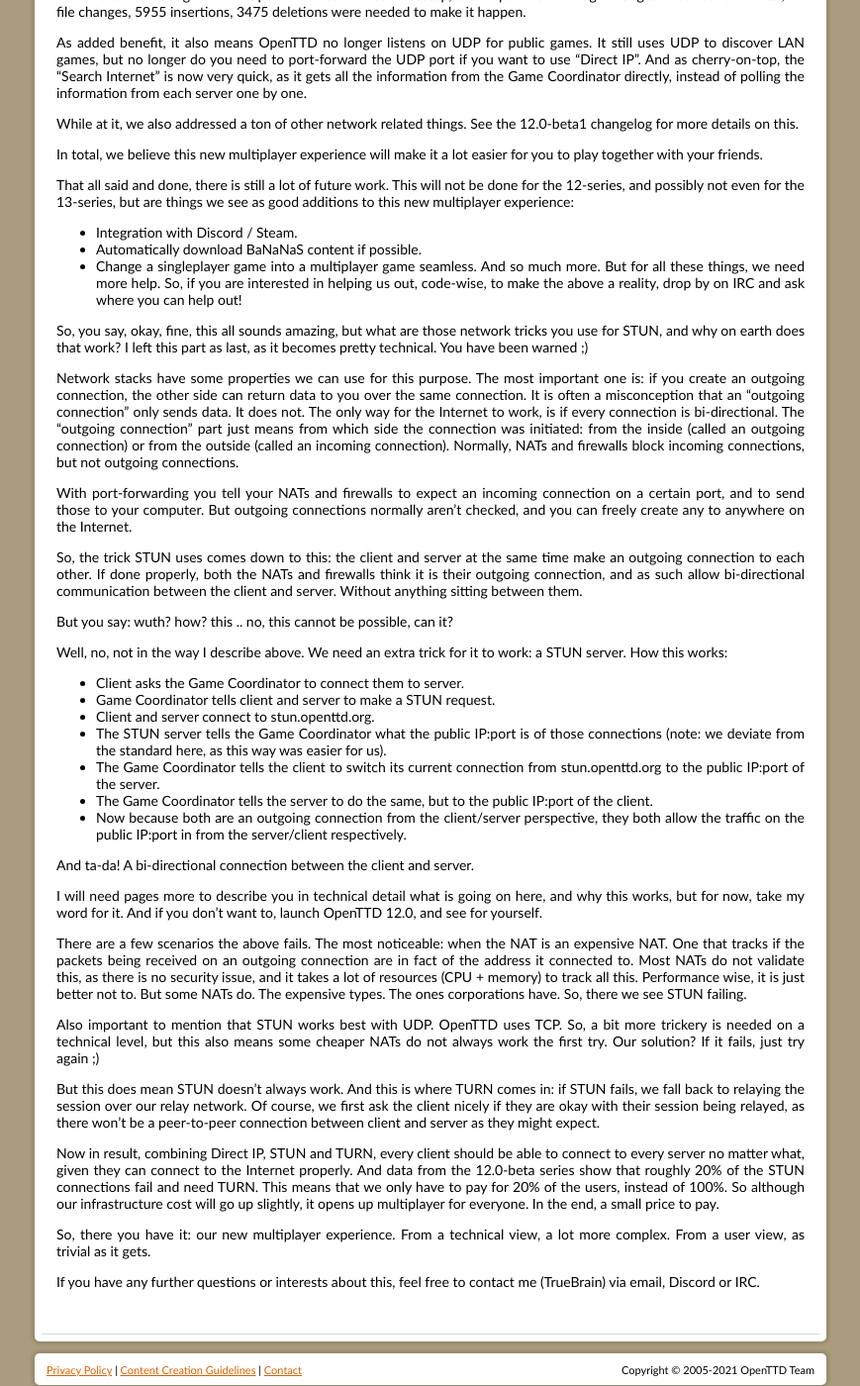
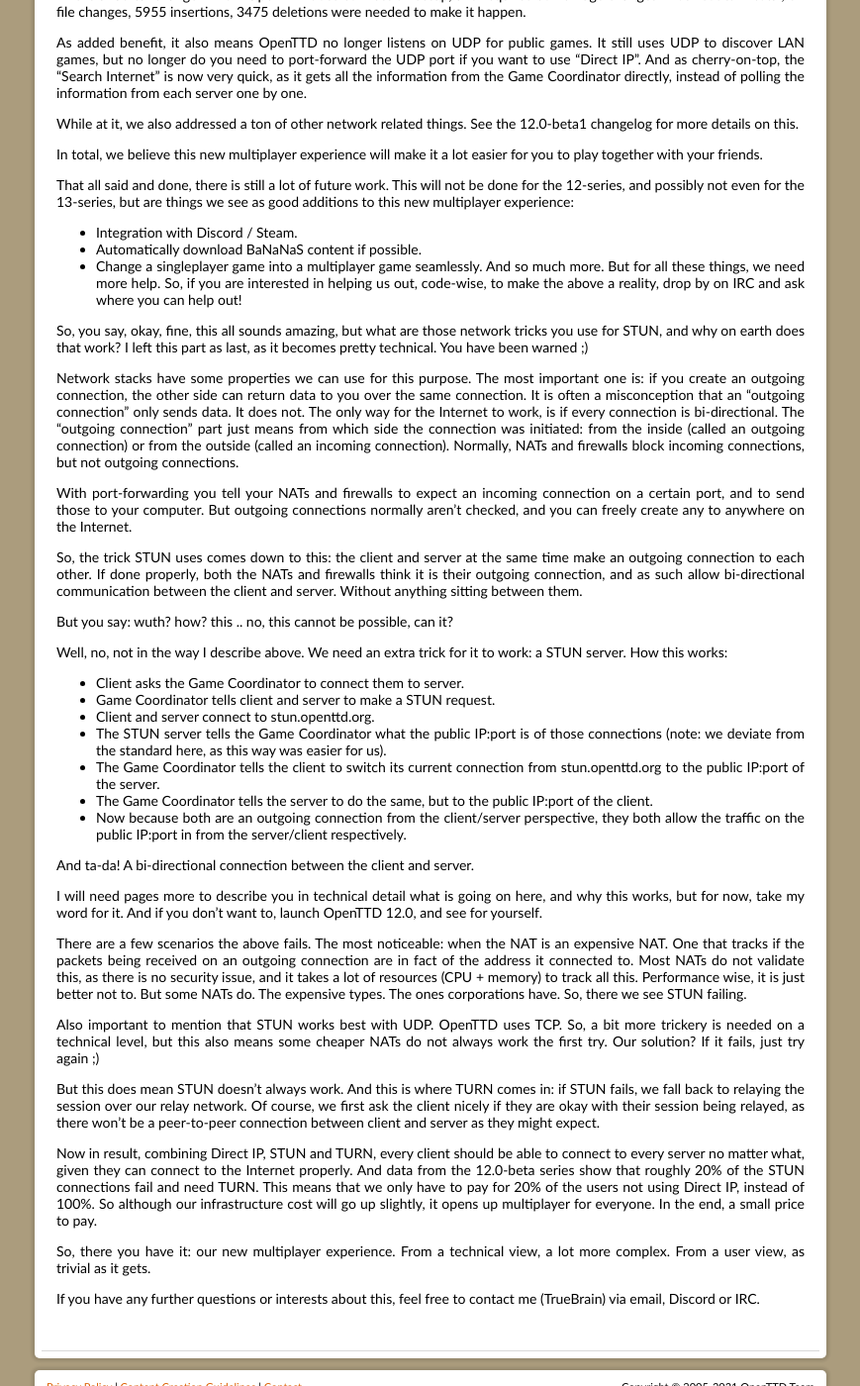
Before and after one commit to OpenTTD/website, a Jekyll site: the page built from _posts/2021-09-26-new-multiplayer-experience.md, in a window 1280 px wide and 1400 px high, scrolled down 1430 px. Shown: the whole window at 99% size, without its empty margins (205-1074 px from the left). Built offline with Jekyll 4.4.1, drawn with Linux system fonts in a browser that asks for light colours.

Commit message:
More typos and clarifications

```diff
--- a/_posts/2021-09-26-new-multiplayer-experience.md
+++ b/_posts/2021-09-26-new-multiplayer-experience.md
@@ -108,7 +108,7 @@
 This will not be done for the 12-series, and possibly not even for the 13-series, but are things we see as good additions to this new multiplayer experience:
 - Integration with Discord / Steam.
 - Automatically download BaNaNaS content if possible.
-- Change a singleplayer game into a multiplayer game seamless.
+- Change a singleplayer game into a multiplayer game seamlessly.
 And so much more.
 But for all these things, we need more help.
 So, if you are interested in helping us out, code-wise, to make the above a reality, drop by on IRC and ask where you can help out!
@@ -174,7 +174,7 @@
 
 Now in result, combining Direct IP, STUN and TURN, every client should be able to connect to every server no matter what, given they can connect to the Internet properly.
 And data from the 12.0-beta series show that roughly 20% of the STUN connections fail and need TURN.
-This means that we only have to pay for 20% of the users, instead of 100%.
+This means that we only have to pay for 20% of the users not using Direct IP, instead of 100%.
 So although our infrastructure cost will go up slightly, it opens up multiplayer for everyone.
 In the end, a small price to pay.
 
```
